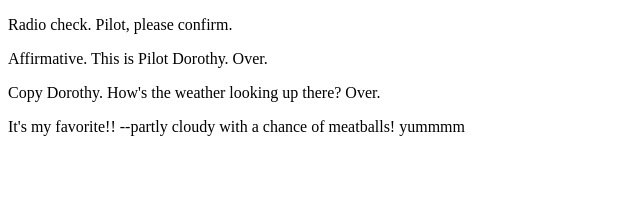
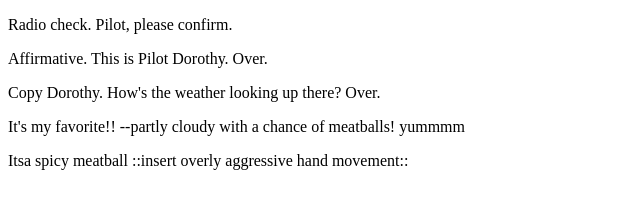
Before and after one commit to emilykhart/class-13-studio, a plain HTML site: page index.html in a window 1280 px wide. Shown: the whole page, without its empty margins (0-640 px from the left). Drawn offline with Linux system fonts and the light colour scheme.

Commit message:
Meatballs

```diff
--- a/index.html
+++ b/index.html
@@ -5,5 +5,6 @@
       <p>Affirmative. This is Pilot Dorothy. Over.</p>
       <p>Copy Dorothy. How's the weather looking up there? Over.</p>
       <p>It's my favorite!! --partly cloudy with a chance of meatballs! yummmm</p>
+      <p>Itsa spicy meatball ::insert overly aggressive hand movement::</p>
    </body>
 </html>
```
